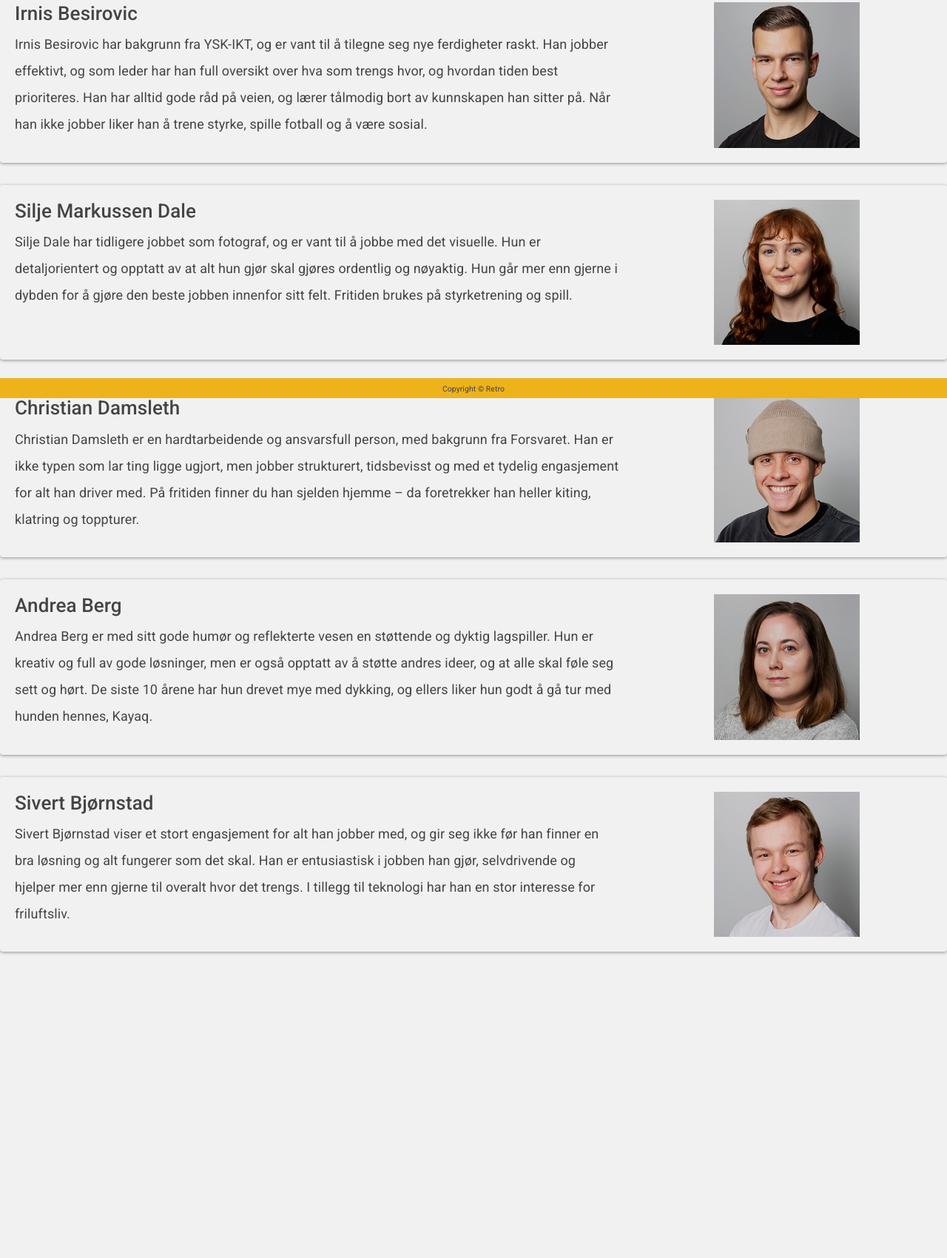
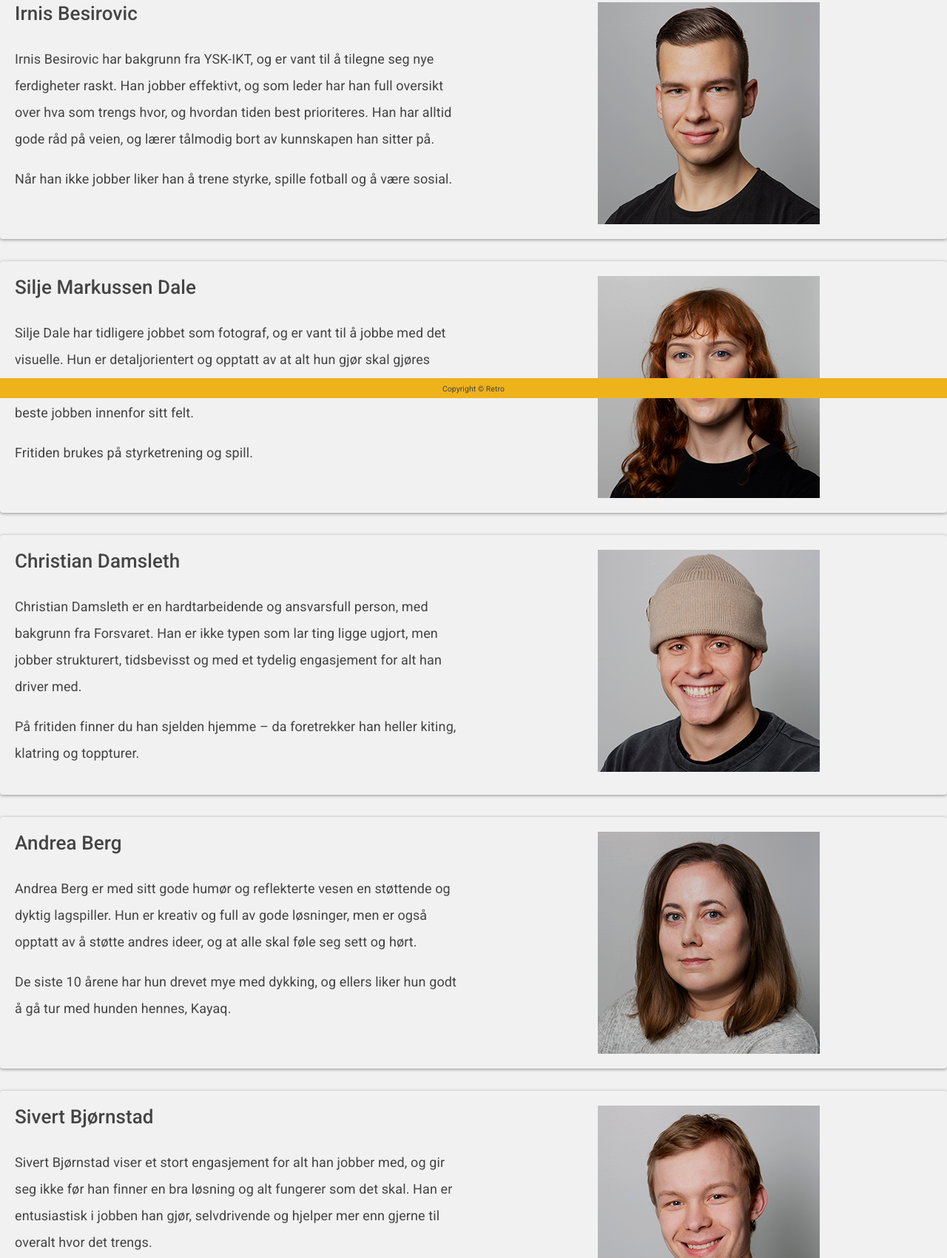
Before and after one commit to Irnis18/Projectx, a website: page nettside/html/medlemmer.html in a window 1280 px wide. Shown: the part 262-1962 px from the top of the page at 74% size. Before the commit the page ends 1641 px from the top, so only its background shows below. Drawn offline with nearby package versions, Linux system fonts and the light colour scheme; files whose address does not match are found by name.

Commit message:
fiksa medlemmer siden

```diff
--- a/nettside/html/medlemmer.html
+++ b/nettside/html/medlemmer.html
@@ -49,20 +49,24 @@
         <div class="card medlemmer-cards-color">
           <div class="card-body">
             <div class="row">
-              <div class="col-8 about-us-info-txt">
+
+              <div class="col-sm-6">
                 <h2>Irnis Besirovic</h2>
+                <br />
                 <p class="card-text">
                   Irnis Besirovic har bakgrunn fra YSK-IKT, og er vant til å
                   tilegne seg nye ferdigheter raskt. Han jobber effektivt, og
                   som leder har han full oversikt over hva som trengs hvor, og
                   hvordan tiden best prioriteres. Han har alltid gode råd på
                   veien, og lærer tålmodig bort av kunnskapen han sitter på.
+                </p>
+                <p>
                   Når han ikke jobber liker han å trene styrke, spille fotball
                   og å være sosial.
                 </p>
               </div>
-              <div class="col-4 text-center">
-                <img src="../assets/img/bilderOss/Irnis.jpg" width="50%" />
+              <div class="col-sm-6 text-center">
+                <img src="../assets/img/bilderOss/Irnis.jpg" />
               </div>
             </div>
           </div>
@@ -73,19 +77,23 @@
         <div class="card medlemmer-cards-color">
           <div class="card-body">
             <div class="row">
-              <div class="col-8 about-us-info-txt">
+              <div class="col-sm-6">
                 <h2>Silje Markussen Dale</h2>
+                <br />
                 <p class="card-text">
                   Silje Dale har tidligere jobbet som fotograf, og er vant til
                   å jobbe med det visuelle. Hun er detaljorientert og opptatt
                   av at alt hun gjør skal gjøres ordentlig og nøyaktig. Hun
                   går mer enn gjerne i dybden for å gjøre den beste jobben
-                  innenfor sitt felt. Fritiden brukes på styrketrening og
+                  innenfor sitt felt.
+                </p>
+                <p>
+                  Fritiden brukes på styrketrening og
                   spill.
                 </p>
               </div>
-              <div class="col-4  text-center">
-                <img src="../assets/img/bilderOss/Silje.jpg" width="50%" />
+              <div class="col-sm-6 text-center">
+                <img src="../assets/img/bilderOss/Silje.jpg" />
               </div>
             </div>
           </div>
@@ -96,19 +104,23 @@
         <div class="card medlemmer-cards-color">
           <div class="card-body">
             <div class="row">
-              <div class="col-8 about-us-info-txt">
+              <div class="col-sm-6">
                 <h2>Christian Damsleth</h2>
+                <br />
                 <p class="card-text">
                   Christian Damsleth er en hardtarbeidende og ansvarsfull
                   person, med bakgrunn fra Forsvaret. Han er ikke typen som
                   lar ting ligge ugjort, men jobber strukturert, tidsbevisst
-                  og med et tydelig engasjement for alt han driver med. På
+                  og med et tydelig engasjement for alt han driver med.
+                </p>
+                <p>
+                  På
                   fritiden finner du han sjelden hjemme – da foretrekker han
                   heller kiting, klatring og toppturer.
                 </p>
               </div>
-              <div class="col-4  text-center">
-                <img src="../assets/img/bilderOss/Christian.jpg" width="50%" />
+              <div class="col-sm-6 text-center">
+                <img src="../assets/img/bilderOss/Christian.jpg" />
               </div>
             </div>
           </div>
@@ -119,19 +131,24 @@
         <div class="card medlemmer-cards-color">
           <div class="card-body">
             <div class="row">
-              <div class="col-8 about-us-info-txt">
+              <div class="col-sm-6">
                 <h2>Andrea Berg</h2>
+                <br />
                 <p class="card-text">
                   Andrea Berg er med sitt gode humør og reflekterte vesen en
                   støttende og dyktig lagspiller. Hun er kreativ og full av
                   gode løsninger, men er også opptatt av å støtte andres
-                  ideer, og at alle skal føle seg sett og hørt. De siste 10
+                  ideer, og at alle skal føle seg sett og hørt.
+                </p>
+                <p>
+                  De siste 10
                   årene har hun drevet mye med dykking, og ellers liker hun
                   godt å gå tur med hunden hennes, Kayaq.
                 </p>
+
               </div>
-              <div class="col-4  text-center">
-                <img src="../assets/img/bilderOss/Andrea.jpg" width="50%" />
+              <div class="col-sm-6 text-center">
+                <img src="../assets/img/bilderOss/Andrea.jpg" />
               </div>
             </div>
           </div>
@@ -142,19 +159,24 @@
         <div class="card medlemmer-cards-color">
           <div class="card-body">
             <div class="row">
-              <div class="col-8 about-us-info-txt">
+              <div class="col-sm-6">
                 <h2>Sivert Bjørnstad</h2>
+                <br />
                 <p class="card-text">
                   Sivert Bjørnstad viser et stort engasjement for alt han
                   jobber med, og gir seg ikke før han finner en bra løsning og
                   alt fungerer som det skal. Han er entusiastisk i jobben han
                   gjør, selvdrivende og hjelper mer enn gjerne til overalt
-                  hvor det trengs. I tillegg til teknologi har han en stor
+                  hvor det trengs.
+                </p>
+                <p>
+                  I tillegg til teknologi har han en stor
                   interesse for friluftsliv.
                 </p>
+                </p>
               </div>
-              <div class="col-4  text-center">
-                <img src="../assets/img/bilderOss/Sivert.jpg" width="50%" />
+              <div class="col-sm-6 text-center">
+                <img src="../assets/img/bilderOss/Sivert.jpg" />
               </div>
             </div>
           </div>
```
